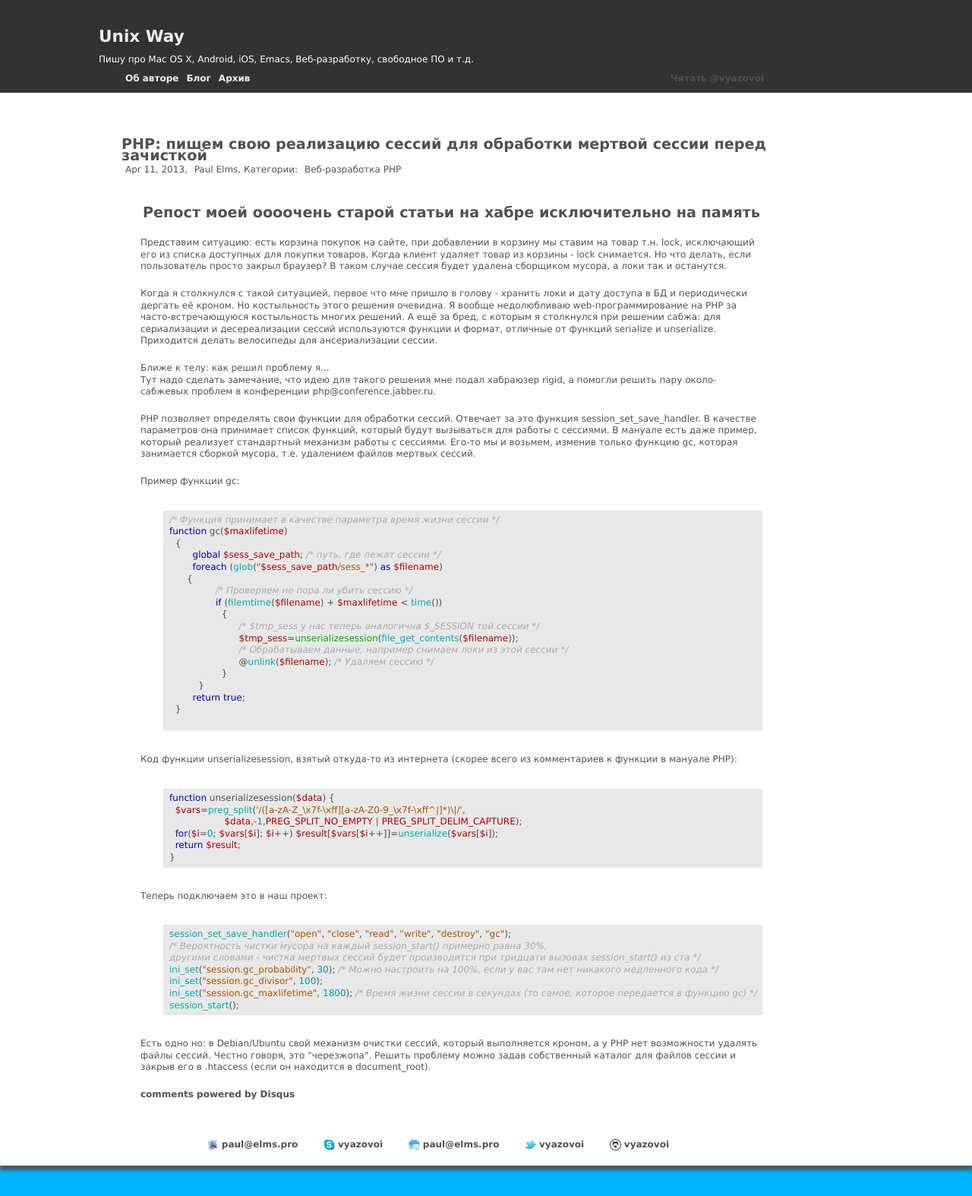
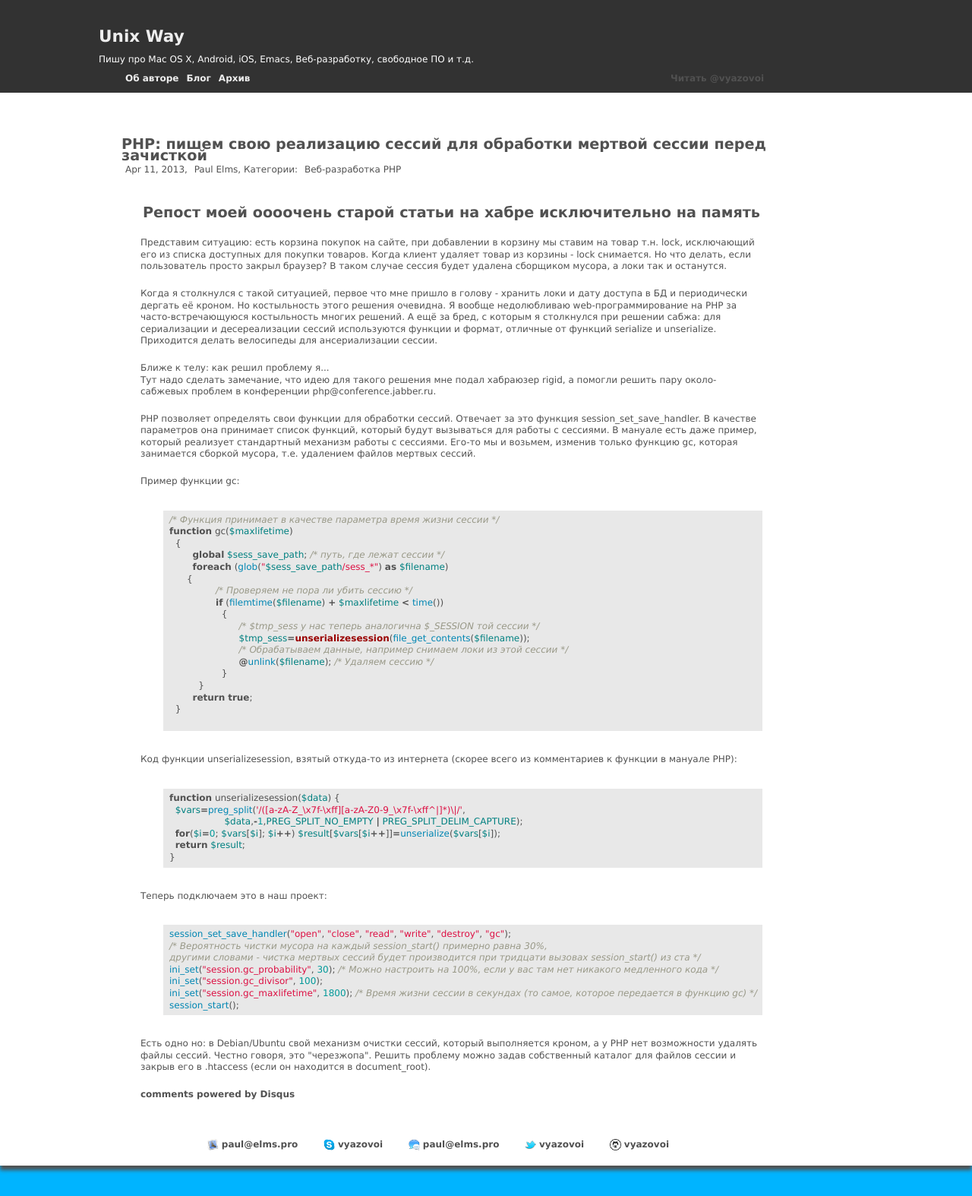
Before and after one commit to vyazovoi/vyazovoi.github.io, a Jekyll site: the page built from _posts/2013-04-11-php-sessions.html, in a window 1280 px wide. Shown: the whole page at 76% size. Built offline with Jekyll 4.4.1, drawn with Linux system fonts in a browser that asks for light colours; nearby versions of some CDN libraries; Markdown is read by kramdown in place of the engine named in the settings; comment, search, counter and statistics services are not loaded.

Commit message:
Эта схема лучше

```diff
--- a/assets/code.css
+++ b/assets/code.css
@@ -1,59 +1,60 @@
-.highlight .hll { background-color: #ffffcc }
 .highlight  { background: #ffffff; }
-.highlight .c { color: #aaaaaa; font-style: italic } /* Comment */
-.highlight .err { color: #F00000; background-color: #F0A0A0 } /* Error */
-.highlight .k { color: #0000aa } /* Keyword */
-.highlight .cm { color: #aaaaaa; font-style: italic } /* Comment.Multiline */
-.highlight .cp { color: #4c8317 } /* Comment.Preproc */
-.highlight .c1 { color: #aaaaaa; font-style: italic } /* Comment.Single */
-.highlight .cs { color: #0000aa; font-style: italic } /* Comment.Special */
-.highlight .gd { color: #aa0000 } /* Generic.Deleted */
+.highlight .c { color: #999988; font-style: italic } /* Comment */
+.highlight .err { color: #a61717; background-color: #e3d2d2 } /* Error */
+.highlight .k { font-weight: bold } /* Keyword */
+.highlight .o { font-weight: bold } /* Operator */
+.highlight .cm { color: #999988; font-style: italic } /* Comment.Multiline */
+.highlight .cp { color: #999999; font-weight: bold } /* Comment.Preproc */
+.highlight .c1 { color: #999988; font-style: italic } /* Comment.Single */
+.highlight .cs { color: #999999; font-weight: bold; font-style: italic } /* Comment.Special */
+.highlight .gd { color: #000000; background-color: #ffdddd } /* Generic.Deleted */
+.highlight .gd .x { color: #000000; background-color: #ffaaaa } /* Generic.Deleted.Specific */
 .highlight .ge { font-style: italic } /* Generic.Emph */
 .highlight .gr { color: #aa0000 } /* Generic.Error */
-.highlight .gh { color: #000080; font-weight: bold } /* Generic.Heading */
-.highlight .gi { color: #00aa00 } /* Generic.Inserted */
+.highlight .gh { color: #999999 } /* Generic.Heading */
+.highlight .gi { color: #000000; background-color: #ddffdd } /* Generic.Inserted */
+.highlight .gi .x { color: #000000; background-color: #aaffaa } /* Generic.Inserted.Specific */
 .highlight .go { color: #888888 } /* Generic.Output */
 .highlight .gp { color: #555555 } /* Generic.Prompt */
 .highlight .gs { font-weight: bold } /* Generic.Strong */
-.highlight .gu { color: #800080; font-weight: bold } /* Generic.Subheading */
+.highlight .gu { color: #aaaaaa } /* Generic.Subheading */
 .highlight .gt { color: #aa0000 } /* Generic.Traceback */
-.highlight .kc { color: #0000aa } /* Keyword.Constant */
-.highlight .kd { color: #0000aa } /* Keyword.Declaration */
-.highlight .kn { color: #0000aa } /* Keyword.Namespace */
-.highlight .kp { color: #0000aa } /* Keyword.Pseudo */
-.highlight .kr { color: #0000aa } /* Keyword.Reserved */
-.highlight .kt { color: #00aaaa } /* Keyword.Type */
+.highlight .kc { font-weight: bold } /* Keyword.Constant */
+.highlight .kd { font-weight: bold } /* Keyword.Declaration */
+.highlight .kp { font-weight: bold } /* Keyword.Pseudo */
+.highlight .kr { font-weight: bold } /* Keyword.Reserved */
+.highlight .kt { color: #445588; font-weight: bold } /* Keyword.Type */
 .highlight .m { color: #009999 } /* Literal.Number */
-.highlight .s { color: #aa5500 } /* Literal.String */
-.highlight .na { color: #1e90ff } /* Name.Attribute */
-.highlight .nb { color: #00aaaa } /* Name.Builtin */
-.highlight .nc { color: #00aa00; text-decoration: underline } /* Name.Class */
-.highlight .no { color: #aa0000 } /* Name.Constant */
-.highlight .nd { color: #888888 } /* Name.Decorator */
-.highlight .ni { color: #800000; font-weight: bold } /* Name.Entity */
-.highlight .nf { color: #00aa00 } /* Name.Function */
-.highlight .nn { color: #00aaaa; text-decoration: underline } /* Name.Namespace */
-.highlight .nt { color: #1e90ff; font-weight: bold } /* Name.Tag */
-.highlight .nv { color: #aa0000 } /* Name.Variable */
-.highlight .ow { color: #0000aa } /* Operator.Word */
+.highlight .s { color: #d14 } /* Literal.String */
+.highlight .na { color: #008080 } /* Name.Attribute */
+.highlight .nb { color: #0086B3 } /* Name.Builtin */
+.highlight .nc { color: #445588; font-weight: bold } /* Name.Class */
+.highlight .no { color: #008080 } /* Name.Constant */
+.highlight .ni { color: #800080 } /* Name.Entity */
+.highlight .ne { color: #990000; font-weight: bold } /* Name.Exception */
+.highlight .nf { color: #990000; font-weight: bold } /* Name.Function */
+.highlight .nn { color: #555555 } /* Name.Namespace */
+.highlight .nt { color: #000080 } /* Name.Tag */
+.highlight .nv { color: #008080 } /* Name.Variable */
+.highlight .ow { font-weight: bold } /* Operator.Word */
 .highlight .w { color: #bbbbbb } /* Text.Whitespace */
 .highlight .mf { color: #009999 } /* Literal.Number.Float */
 .highlight .mh { color: #009999 } /* Literal.Number.Hex */
 .highlight .mi { color: #009999 } /* Literal.Number.Integer */
 .highlight .mo { color: #009999 } /* Literal.Number.Oct */
-.highlight .sb { color: #aa5500 } /* Literal.String.Backtick */
-.highlight .sc { color: #aa5500 } /* Literal.String.Char */
-.highlight .sd { color: #aa5500 } /* Literal.String.Doc */
-.highlight .s2 { color: #aa5500 } /* Literal.String.Double */
-.highlight .se { color: #aa5500 } /* Literal.String.Escape */
-.highlight .sh { color: #aa5500 } /* Literal.String.Heredoc */
-.highlight .si { color: #aa5500 } /* Literal.String.Interpol */
-.highlight .sx { color: #aa5500 } /* Literal.String.Other */
-.highlight .sr { color: #009999 } /* Literal.String.Regex */
-.highlight .s1 { color: #aa5500 } /* Literal.String.Single */
-.highlight .ss { color: #0000aa } /* Literal.String.Symbol */
-.highlight .bp { color: #00aaaa } /* Name.Builtin.Pseudo */
-.highlight .vc { color: #aa0000 } /* Name.Variable.Class */
-.highlight .vg { color: #aa0000 } /* Name.Variable.Global */
-.highlight .vi { color: #aa0000 } /* Name.Variable.Instance */
+.highlight .sb { color: #d14 } /* Literal.String.Backtick */
+.highlight .sc { color: #d14 } /* Literal.String.Char */
+.highlight .sd { color: #d14 } /* Literal.String.Doc */
+.highlight .s2 { color: #d14 } /* Literal.String.Double */
+.highlight .se { color: #d14 } /* Literal.String.Escape */
+.highlight .sh { color: #d14 } /* Literal.String.Heredoc */
+.highlight .si { color: #d14 } /* Literal.String.Interpol */
+.highlight .sx { color: #d14 } /* Literal.String.Other */
+.highlight .sr { color: #009926 } /* Literal.String.Regex */
+.highlight .s1 { color: #d14 } /* Literal.String.Single */
+.highlight .ss { color: #990073 } /* Literal.String.Symbol */
+.highlight .bp { color: #999999 } /* Name.Builtin.Pseudo */
+.highlight .vc { color: #008080 } /* Name.Variable.Class */
+.highlight .vg { color: #008080 } /* Name.Variable.Global */
+.highlight .vi { color: #008080 } /* Name.Variable.Instance */
 .highlight .il { color: #009999 } /* Literal.Number.Integer.Long */
```
